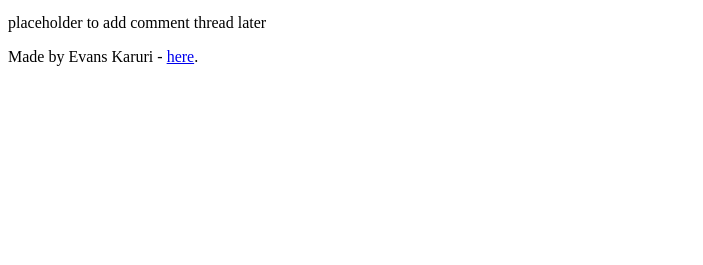
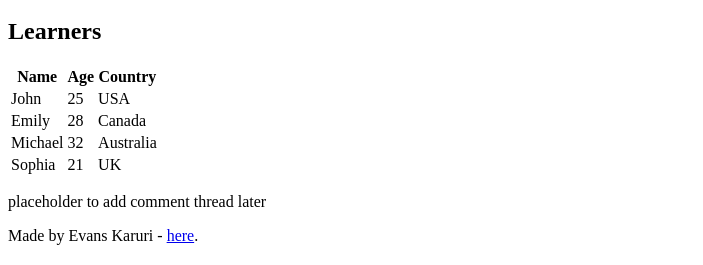
Before and after one commit to Evans-kar/My_First_Portfolio, a plain HTML site: page html_basic/index.html in a window 1280 px wide. Shown: the part 535-800 px from the top of the page, without its empty margins (0-703 px from the left). Drawn offline with Linux system fonts and the light colour scheme.

Commit message:
added table

```diff
--- a/html_basic/index.html
+++ b/html_basic/index.html
@@ -29,7 +29,38 @@
         <img src="https://i.ibb.co/gTDZZT8/ALX-Logo-07.png" alt="ALX Logo" width="240">
       </a>
     </article>
-
+   <h2>Learners</h2>
+<table>
+  <thead>
+    <tr>
+      <th>Name</th>
+      <th>Age</th>
+      <th>Country</th>
+    </tr>
+  </thead>
+  <tbody>
+    <tr>
+      <td>John</td>
+      <td>25</td>
+      <td>USA</td>
+    </tr>
+    <tr>
+      <td>Emily</td>
+      <td>28</td>
+      <td>Canada</td>
+    </tr>
+    <tr>
+      <td>Michael</td>
+      <td>32</td>
+      <td>Australia</td>
+    </tr>
+    <tr>
+      <td>Sophia</td>
+      <td>21</td>
+      <td>UK</td>
+    </tr>
+  </tbody>
+</table>
     <aside>
       <p>placeholder to add comment thread later</p>
     </aside>
```
